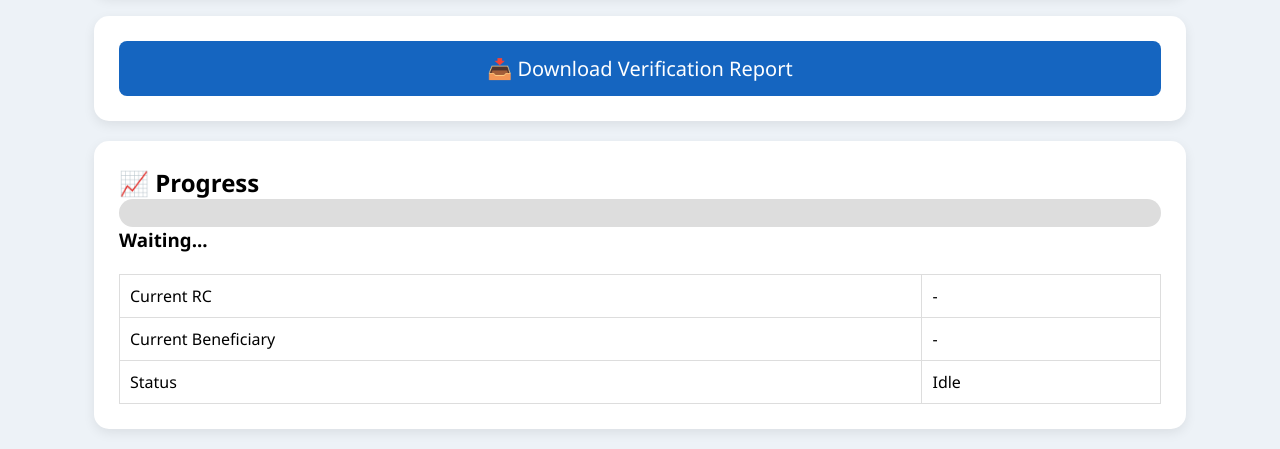
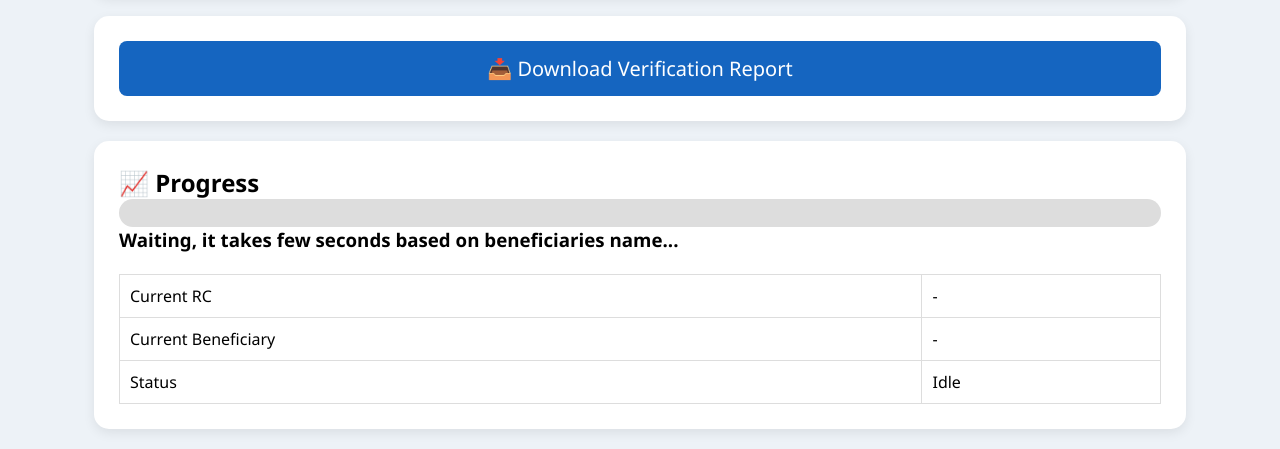
Before and after one commit to cuducracker/OrunodoiVerifier, a Flask app: page / in a window 1280 px wide. Shown: the part 1448-1897 px from the top of the page. Run offline with Flask 3, Linux system fonts and the light colour scheme; parts of the project's set-up code (start-up, migrations or seed data) failed here and were passed over.

Commit message:
Initial Commit

```diff
--- a/templates/index.html
+++ b/templates/index.html
@@ -235,7 +235,7 @@ placeholder="Auto after upload">
 
         <h3 id="progressText">
 
-            Waiting...
+            Waiting, it takes few seconds based on beneficiaries name...
 
         </h3>
 
```
